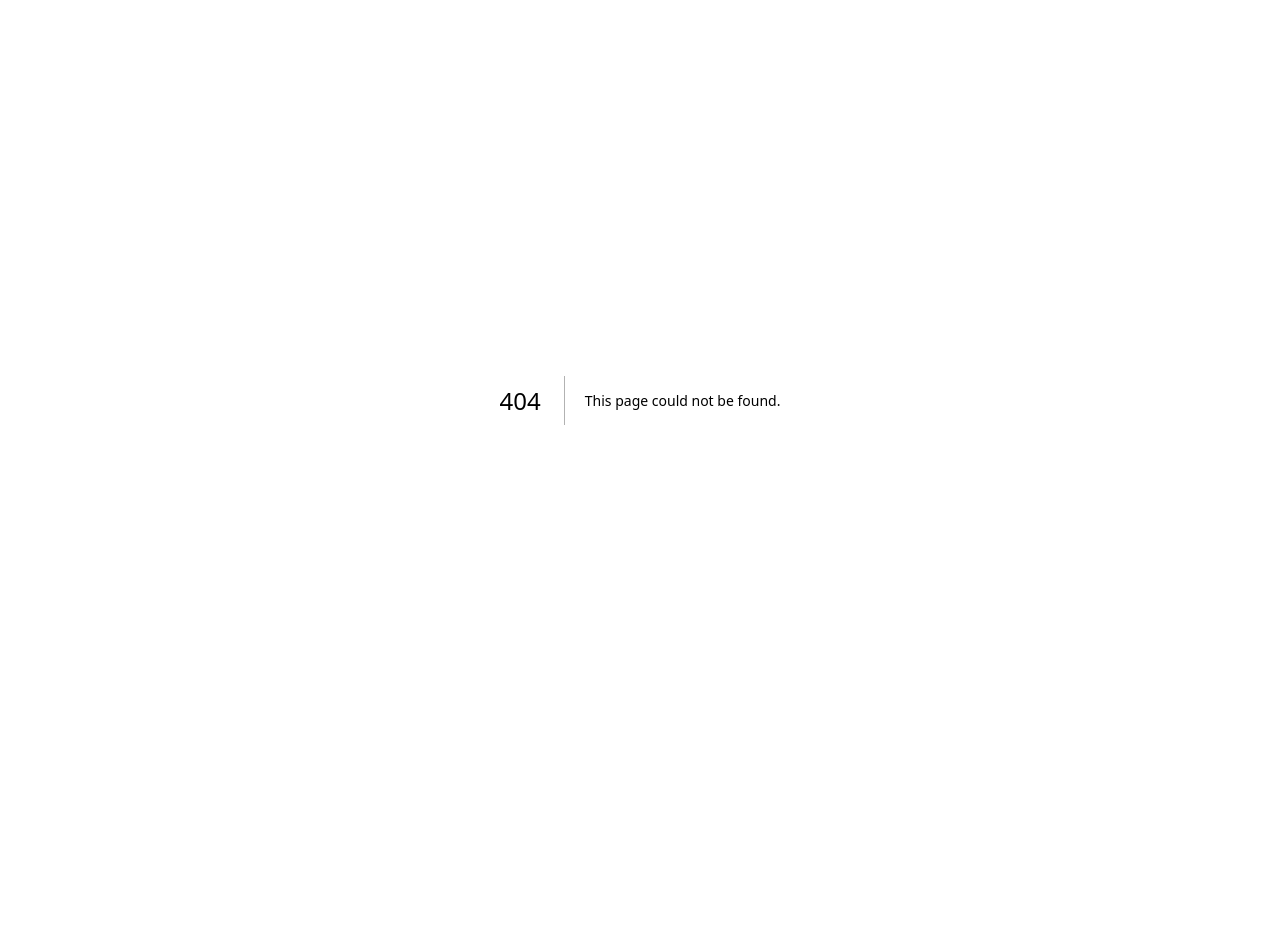
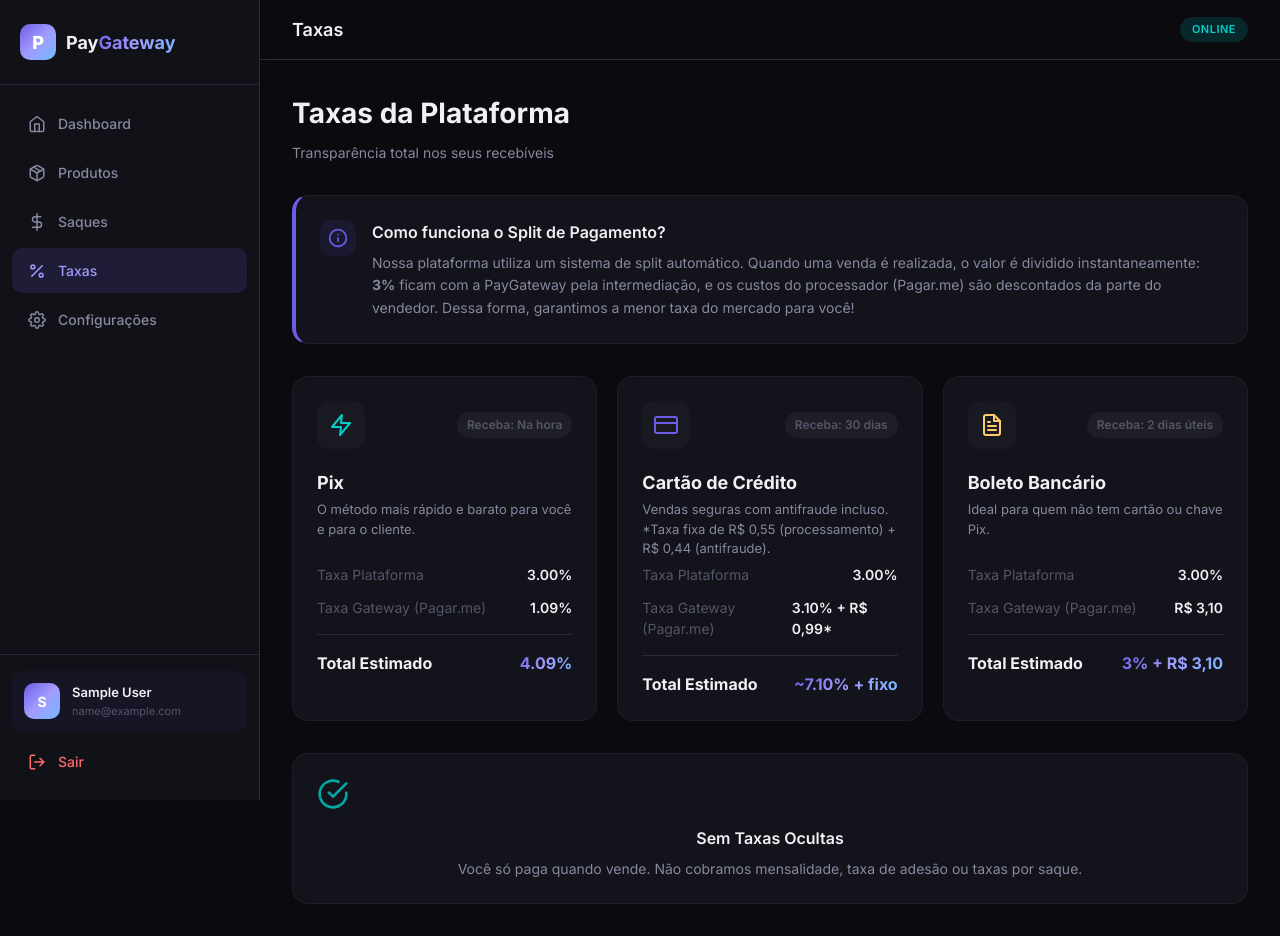
Before and after one commit to contamickey01-lang/gatewayyy, a Next.js app in the folder frontend/: page /dashboard/fees in a window 1280 px wide. Before the commit this address had no page. Before the commit the page ends 800 px from the top, so only its background shows below. Built offline with nearby package versions, Linux system fonts and the light colour scheme; sample sign-in values are in the browser's storage.

Commit message:
Update platform fee to 3% and add Fees info page

```diff
--- a/frontend/src/app/api/checkout/pay/route.ts
+++ b/frontend/src/app/api/checkout/pay/route.ts
@@ -27,7 +27,7 @@ export async function POST(req: NextRequest) {
 
         if (!recipient) return jsonError('Vendedor não configurado para receber', 400);
 
-        const feePercentage = parseFloat(process.env.PLATFORM_FEE_PERCENTAGE || '15');
+        const feePercentage = parseFloat(process.env.PLATFORM_FEE_PERCENTAGE || '3');
 
         // Create Pagar.me order
         const order = await PagarmeService.createOrder({
--- a/frontend/src/app/api/webhooks/pagarme/route.ts
+++ b/frontend/src/app/api/webhooks/pagarme/route.ts
@@ -52,7 +52,7 @@ export async function POST(req: NextRequest) {
 
         if (newStatus === 'paid') {
             // Get platform fee percentage
-            const feePercentage = parseFloat(process.env.PLATFORM_FEE_PERCENTAGE || '15');
+            const feePercentage = parseFloat(process.env.PLATFORM_FEE_PERCENTAGE || '3');
             const feeAmount = Math.round(order.amount * (feePercentage / 100));
             const sellerAmount = order.amount - feeAmount;
 
--- /dev/null
+++ b/frontend/src/app/dashboard/fees/page.tsx
@@ -0,0 +1,102 @@
+'use client';
+
+import { FiInfo, FiCreditCard, FiCheckCircle, FiZap, FiFileText } from 'react-icons/fi';
+
+export default function FeesPage() {
+    const fees = [
+        {
+            method: 'Pix',
+            platform: '3.00%',
+            gateway: '1.09%',
+            total: '4.09%',
+            payout: 'Na hora',
+            icon: <FiZap size={24} color="#00cec9" />,
+            description: 'O método mais rápido e barato para você e para o cliente.'
+        },
+        {
+            method: 'Cartão de Crédito',
+            platform: '3.00%',
+            gateway: '3.10% + R$ 0,99*',
+            total: '~7.10% + fixo',
+            payout: '30 dias',
+            icon: <FiCreditCard size={24} color="#6c5ce7" />,
+            description: 'Vendas seguras com antifraude incluso. *Taxa fixa de R$ 0,55 (processamento) + R$ 0,44 (antifraude).'
+        },
+        {
+            method: 'Boleto Bancário',
+            platform: '3.00%',
+            gateway: 'R$ 3,10',
+            total: '3% + R$ 3,10',
+            payout: '2 dias úteis',
+            icon: <FiFileText size={24} color="#fdcb6e" />,
+            description: 'Ideal para quem não tem cartão ou chave Pix.'
+        }
+    ];
+
+    return (
+        <div className="animate-fade-in">
+            <div style={{ marginBottom: 32 }}>
+                <h1 style={{ fontSize: 28, fontWeight: 700, marginBottom: 8 }}>Taxas da Plataforma</h1>
+                <p style={{ color: 'var(--text-secondary)', fontSize: 14 }}>Transparência total nos seus recebíveis</p>
+            </div>
+
+            <div className="glass-card" style={{ padding: 24, marginBottom: 32, borderLeft: '4px solid var(--accent-primary)' }}>
+                <div style={{ display: 'flex', gap: 16, alignItems: 'flex-start' }}>
+                    <div style={{ padding: 8, borderRadius: 10, background: 'rgba(108,92,231,0.1)', color: 'var(--accent-primary)' }}>
+                        <FiInfo size={20} />
+                    </div>
+                    <div>
+                        <h3 style={{ fontSize: 16, fontWeight: 600, marginBottom: 8 }}>Como funciona o Split de Pagamento?</h3>
+                        <p style={{ color: 'var(--text-secondary)', fontSize: 14, lineHeight: 1.6 }}>
+                            Nossa plataforma utiliza um sistema de split automático. Quando uma venda é realizada, o valor é dividido
+                            instantaneamente: <strong>3%</strong> ficam com a PayGateway pela intermediação, e os custos do processador
+                            (Pagar.me) são descontados da parte do vendedor. Dessa forma, garantimos a menor taxa do mercado para você!
+                        </p>
+                    </div>
+                </div>
+            </div>
+
+            <div style={{ display: 'grid', gridTemplateColumns: 'repeat(auto-fill, minmax(300px, 1fr))', gap: 20, marginBottom: 32 }}>
+                {fees.map((fee, i) => (
+                    <div key={i} className="glass-card" style={{ padding: 24 }}>
+                        <div style={{ display: 'flex', justifyContent: 'space-between', alignItems: 'center', marginBottom: 20 }}>
+                            <div style={{ padding: 12, borderRadius: 12, background: 'rgba(255,255,255,0.03)' }}>
+                                {fee.icon}
+                            </div>
+                            <span style={{ fontSize: 12, fontWeight: 600, color: 'var(--text-muted)', background: 'rgba(255,255,255,0.05)', padding: '4px 10px', borderRadius: 20 }}>
+                                Receba: {fee.payout}
+                            </span>
+                        </div>
+
+                        <h3 style={{ fontSize: 18, fontWeight: 700, marginBottom: 4 }}>{fee.method}</h3>
+                        <p style={{ color: 'var(--text-secondary)', fontSize: 13, marginBottom: 24, height: 40 }}>{fee.description}</p>
+
+                        <div style={{ display: 'flex', flexDirection: 'column', gap: 12 }}>
+                            <div style={{ display: 'flex', justifyContent: 'space-between', fontSize: 14 }}>
+                                <span style={{ color: 'var(--text-muted)' }}>Taxa Plataforma</span>
+                                <span style={{ fontWeight: 600 }}>{fee.platform}</span>
+                            </div>
+                            <div style={{ display: 'flex', justifyContent: 'space-between', fontSize: 14 }}>
+                                <span style={{ color: 'var(--text-muted)' }}>Taxa Gateway (Pagar.me)</span>
+                                <span style={{ fontWeight: 600 }}>{fee.gateway}</span>
+                            </div>
+                            <div style={{ height: 1, background: 'var(--border-color)', margin: '4px 0' }} />
+                            <div style={{ display: 'flex', justifyContent: 'space-between', fontSize: 16, fontWeight: 700 }}>
+                                <span>Total Estimado</span>
+                                <span className="gradient-text">{fee.total}</span>
+                            </div>
+                        </div>
+                    </div>
+                ))}
+            </div>
+
+            <div className="glass-card" style={{ padding: 24, textAlign: 'center' }}>
+                <FiCheckCircle size={32} color="var(--success)" style={{ marginBottom: 16, opacity: 0.8 }} />
+                <h3 style={{ fontSize: 16, fontWeight: 600, marginBottom: 8 }}>Sem Taxas Ocultas</h3>
+                <p style={{ color: 'var(--text-secondary)', fontSize: 14 }}>
+                    Você só paga quando vende. Não cobramos mensalidade, taxa de adesão ou taxas por saque.
+                </p>
+            </div>
+        </div>
+    );
+}
--- a/frontend/src/app/dashboard/layout.tsx
+++ b/frontend/src/app/dashboard/layout.tsx
@@ -3,7 +3,7 @@
 import { useEffect, useState } from 'react';
 import { useRouter, usePathname } from 'next/navigation';
 import Link from 'next/link';
-import { FiHome, FiPackage, FiDollarSign, FiSettings, FiLogOut, FiMenu, FiX } from 'react-icons/fi';
+import { FiHome, FiPackage, FiDollarSign, FiSettings, FiLogOut, FiMenu, FiX, FiPercent } from 'react-icons/fi';
 
 export default function DashboardLayout({ children }: { children: React.ReactNode }) {
     const router = useRouter();
@@ -31,6 +31,7 @@ export default function DashboardLayout({ children }: { children: React.ReactNod
         { href: '/dashboard', icon: <FiHome size={18} />, label: 'Dashboard' },
         { href: '/dashboard/products', icon: <FiPackage size={18} />, label: 'Produtos' },
         { href: '/dashboard/withdrawals', icon: <FiDollarSign size={18} />, label: 'Saques' },
+        { href: '/dashboard/fees', icon: <FiPercent size={18} />, label: 'Taxas' },
         { href: '/dashboard/settings', icon: <FiSettings size={18} />, label: 'Configurações' },
     ];
 
```
